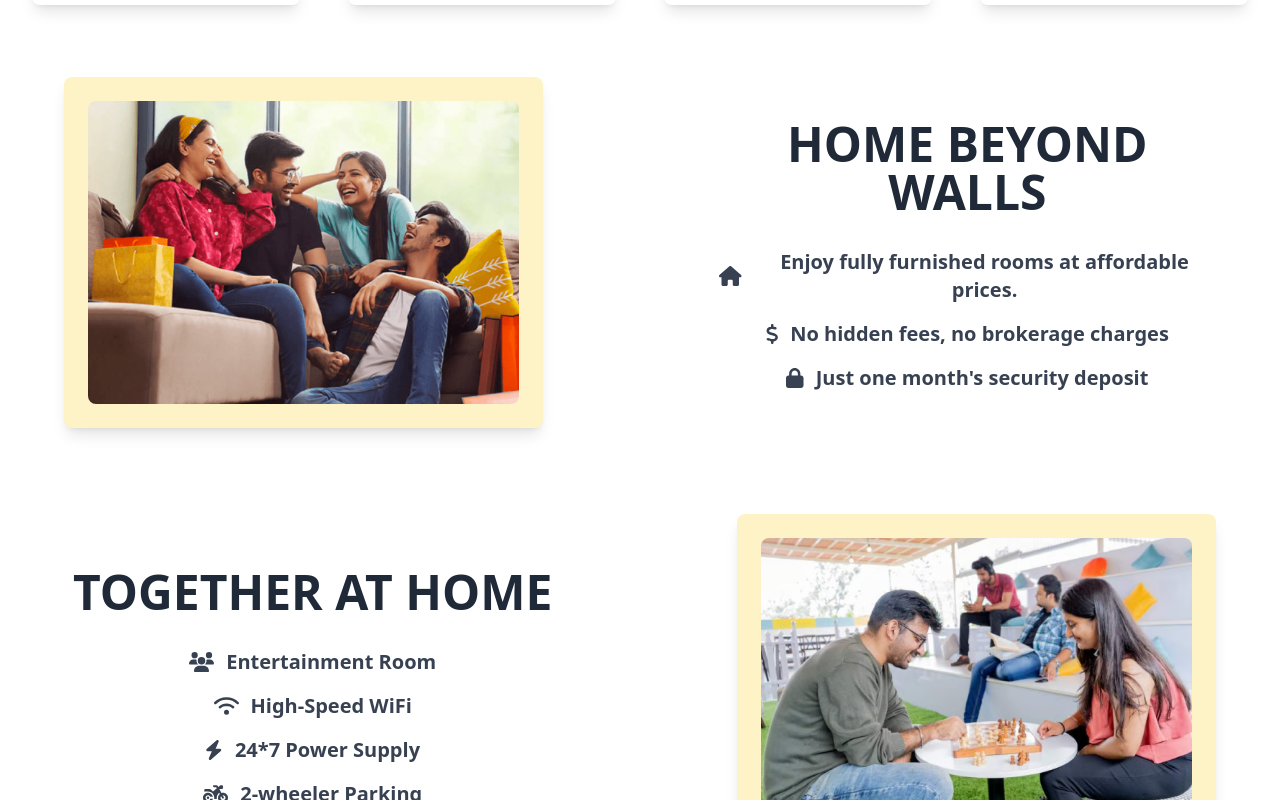
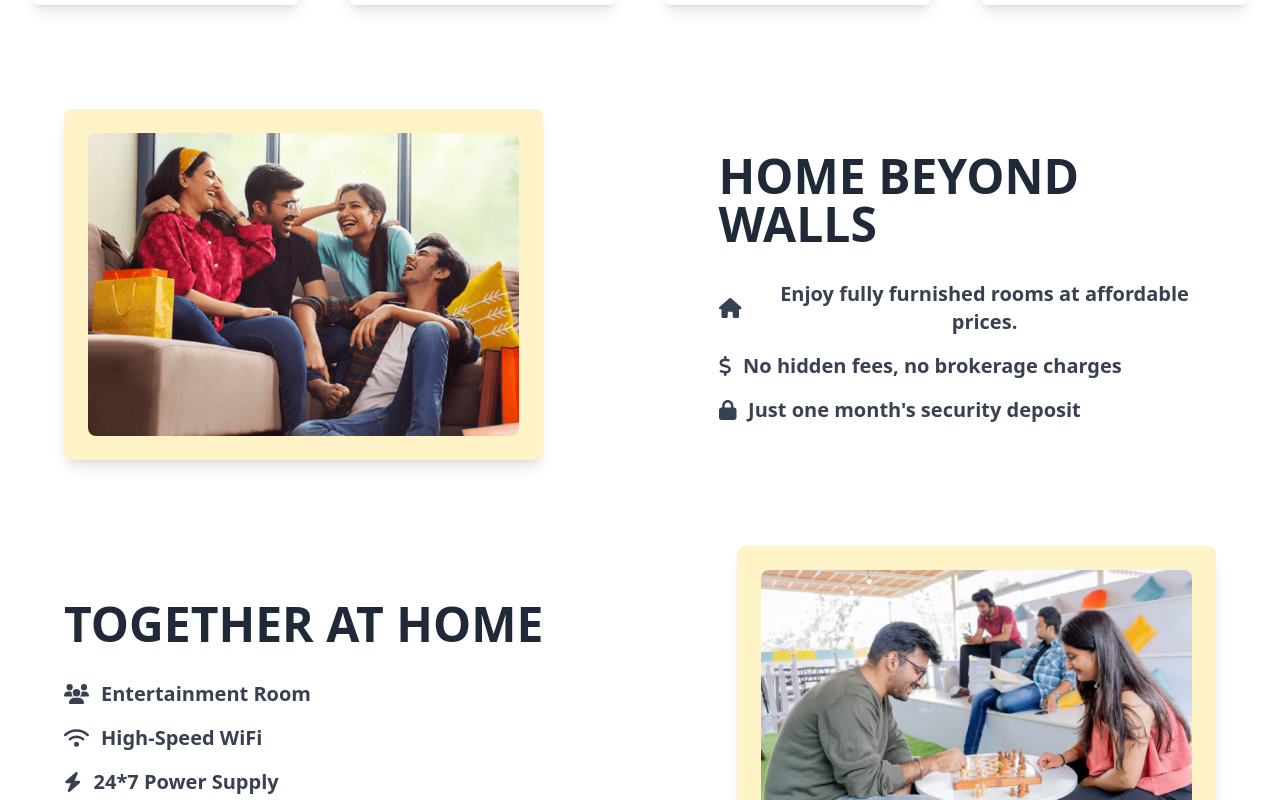
Before and after one commit to Satya01jeet/qubenest, a React (Vite) app in the folder client/: page / in a window 1280 px wide. Shown: the part 1220-2020 px from the top of the page. Built offline with nearby package versions, Linux system fonts and the light colour scheme.

Commit message:
icons align

```diff
--- a/client/src/components/Feature.jsx
+++ b/client/src/components/Feature.jsx
@@ -87,7 +87,7 @@ const Feature = () => {
     ];
 
     return (
-        <div className="max-w-[1440px] mx-auto space-y-20 p-6 lg:p-12 xl:p-16">
+        <div className="max-w-[1440px] mx-auto space-y-20 p-6 mt-8 lg:p-12 xl:p-16">
             {sections.map((section) => (
                 <div
                     key={section.id}
@@ -108,16 +108,16 @@ const Feature = () => {
                             />
                         </div>
                     </div>
-                    <div className={`w-full md:w-1/2 max-w-xl mx-auto md:max-w-none
+                    <div className={`w-fit md:w-1/2 max-w-xl md:max-w-none
                         ${section.id % 2 === 0 ? 'md:pr-8 lg:pr-12' : 'md:pl-8 lg:pl-12'}`}
                     >
-                        <h2 className="text-3xl md:text-4xl lg:text-5xl font-bold mb-6 lg:mb-8 text-center md:text-center text-gray-800">
+                        <h2 className="text-3xl md:text-4xl lg:text-5xl font-bold mb-6 lg:mb-8 text-start md:text-start text-gray-800">
                             {section.title}
                         </h2>
-                        <ul className="text-center md:text-center text-base md:text-lg lg:text-xl font-semibold text-gray-700 space-y-4">
+                        <ul className="flex flex-col justify-center md:text-center text-base md:text-lg lg:text-xl font-semibold text-gray-700 space-y-4 max-w-fit">
                             {section.items.map((item) => (
                                 <li key={`${section.id}-${item.text}`}
-                                    className="flex items-center gap-3 transition-all duration-300 hover:text-gray-900 justify-center"
+                                    className="flex items-center gap-3 transition-all duration-300 hover:text-gray-900 justify-start cursor-default"
                                 >
                                     <FontAwesomeIcon icon={item.icon} className="text-gray-700" />
                                     {item.text}
```
